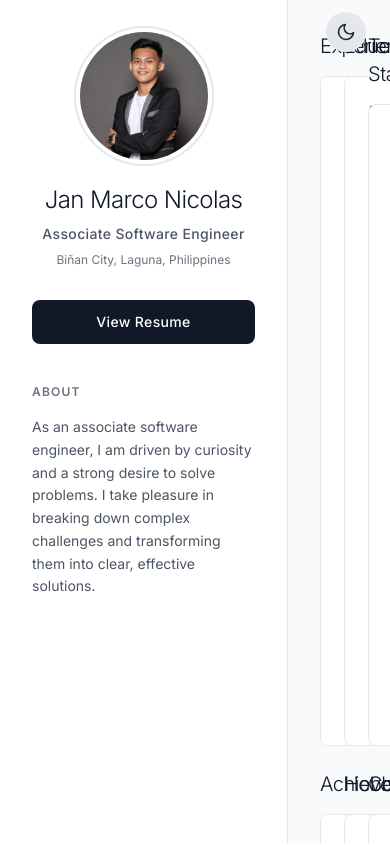
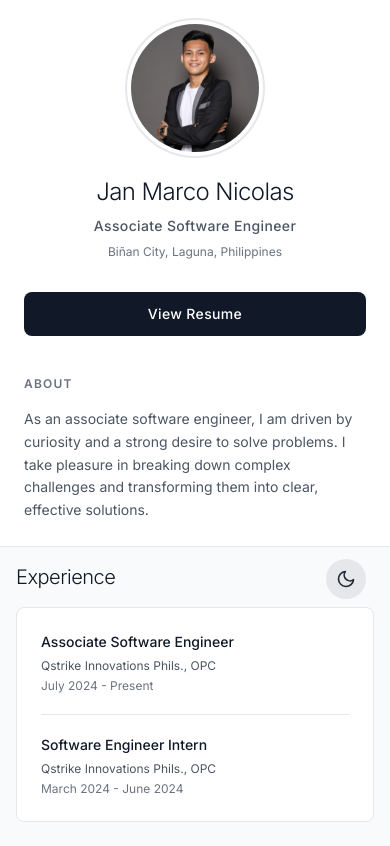
Before and after one commit to jmnicolass/Modern-Portfolio, a Vue app: page / in a window 390 px wide. Shown: the top 846 px of the page. Built offline with nearby package versions, Linux system fonts and the light colour scheme.

Commit message:
Make it responsive on all devices.

```diff
--- a/src/App.vue
+++ b/src/App.vue
@@ -1,5 +1,5 @@
 <template>
-  <div class="h-screen flex overflow-hidden transition-colors duration-300"
+  <div class="min-h-screen flex flex-col md:flex-row md:h-screen md:overflow-hidden transition-colors duration-300"
     :class="darkMode ? 'bg-gray-900 text-white' : 'bg-white text-black'">
     <div v-if="showResumeModal" class="fixed inset-0 bg-black bg-opacity-75 flex items-center justify-center z-50 p-4"
       @click="showResumeModal = false">
@@ -70,7 +70,8 @@
       </div>
     </div>
 
-    <aside class="w-72 p-8 flex flex-col h-screen relative overflow-hidden border-r transition-colors duration-300"
+    <aside
+      class="w-full md:w-72 p-6 md:p-8 flex flex-col h-auto md:h-screen relative overflow-hidden border-b md:border-b-0 md:border-r transition-colors duration-300"
       :class="darkMode ? 'bg-gray-900 text-white border-gray-800' : 'bg-white text-gray-900 border-gray-200'">
 
       <div class="flex-shrink-0 mb-10 relative">
@@ -117,7 +118,7 @@
     </aside>
 
 
-    <main class="flex-1 overflow-hidden flex flex-col transition-colors duration-300 relative"
+    <main class="flex-1 md:overflow-hidden flex flex-col transition-colors duration-300 relative"
       :class="darkMode ? 'bg-gray-800' : 'bg-gray-50'">
       <button @click="darkMode = !darkMode"
         class="absolute top-3 right-6 z-10 w-10 h-10 rounded-full flex items-center justify-center transition-all duration-300 hover:scale-110"
@@ -134,8 +135,8 @@
         </svg>
       </button>
 
-      <div class="flex-1 h-full min-h-0 overflow-y-auto flex flex-col">
-        <div class="grid grid-cols-3 gap-6 items-stretch flex-1 p-8">
+      <div class="flex-1 h-full min-h-0 md:overflow-y-auto flex flex-col">
+        <div class="grid grid-cols-1 md:grid-cols-2 lg:grid-cols-3 gap-6 items-stretch flex-1 p-4 md:p-8">
 
           <div class="col-span-1 space-y-3 flex flex-col">
             <section class="flex-1 flex flex-col">
@@ -153,7 +154,7 @@
                       exp.company }}
                     </p>
                     <p class="text-xs font-normal" :class="darkMode ? 'text-gray-500' : 'text-gray-500'">{{ exp.duration
-                    }}</p>
+                      }}</p>
                   </div>
                 </div>
               </div>
@@ -172,7 +173,7 @@
                     :class="darkMode ? 'border-b border-gray-700' : 'border-b border-gray-200'">
                     <h3 class="font-medium text-sm mb-1.5" :class="darkMode ? 'text-white' : 'text-gray-900'">{{
                       edu.degree
-                      }}</h3>
+                    }}</h3>
                     <p class="text-xs mb-1 font-normal" :class="darkMode ? 'text-gray-400' : 'text-gray-600'">{{
                       edu.school }}</p>
                     <p class="text-xs font-normal" :class="darkMode ? 'text-gray-500' : 'text-gray-500'">{{ edu.year }}
@@ -295,13 +296,13 @@
             </section>
           </div>
 
-          <div class="col-span-3 space-y-3 flex flex-col pb-8">
+          <div class="col-span-1 md:col-span-2 lg:col-span-3 space-y-3 flex flex-col pb-8">
             <section class="flex-1 flex flex-col">
               <h2 class="text-xl font-light mb-4 tracking-tight" :class="darkMode ? 'text-white' : 'text-gray-900'">
                 Recent Projects</h2>
               <div class="p-6 border flex-1 overflow-y-auto transition-colors duration-300 rounded-lg"
                 :class="darkMode ? 'bg-gray-800 border-gray-700' : 'bg-white border-gray-200'">
-                <div class="grid grid-cols-2 gap-4">
+                <div class="grid grid-cols-1 sm:grid-cols-2 gap-4">
                   <div v-for="project in projects" :key="project.id" @click="openProjectModal(project)"
                     class="p-4 border hover:shadow-lg transition-all cursor-pointer rounded-lg"
                     :class="darkMode ? 'border-gray-700 hover:border-gray-600 bg-gray-900' : 'border-gray-200 hover:border-gray-300 bg-gray-50'">
```
